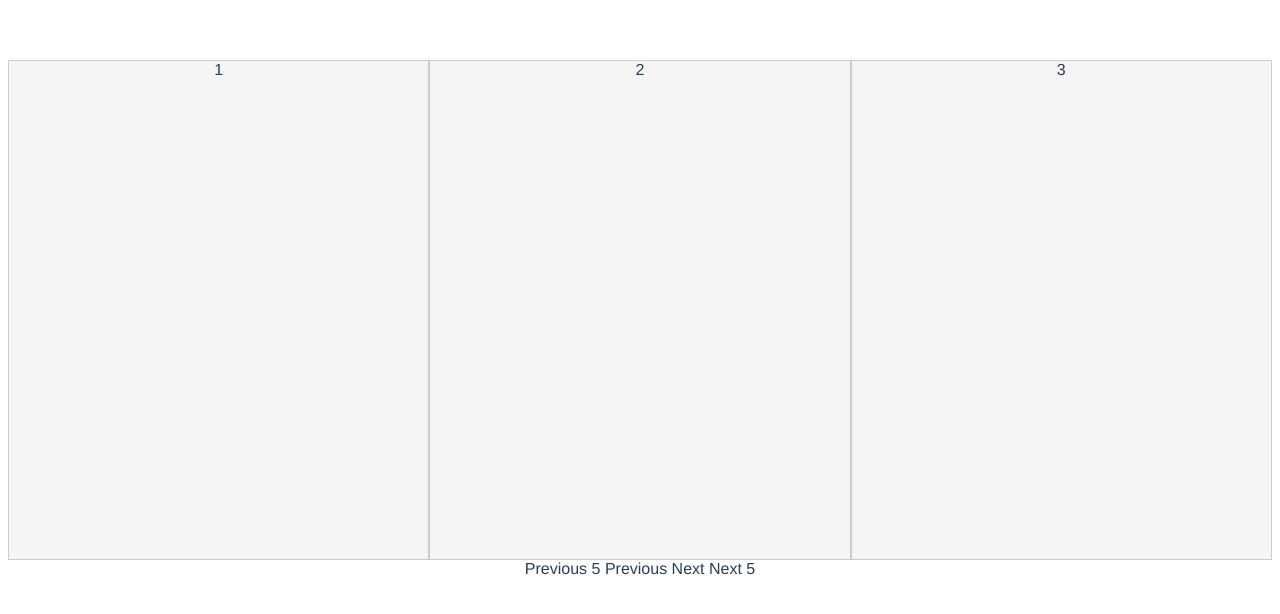
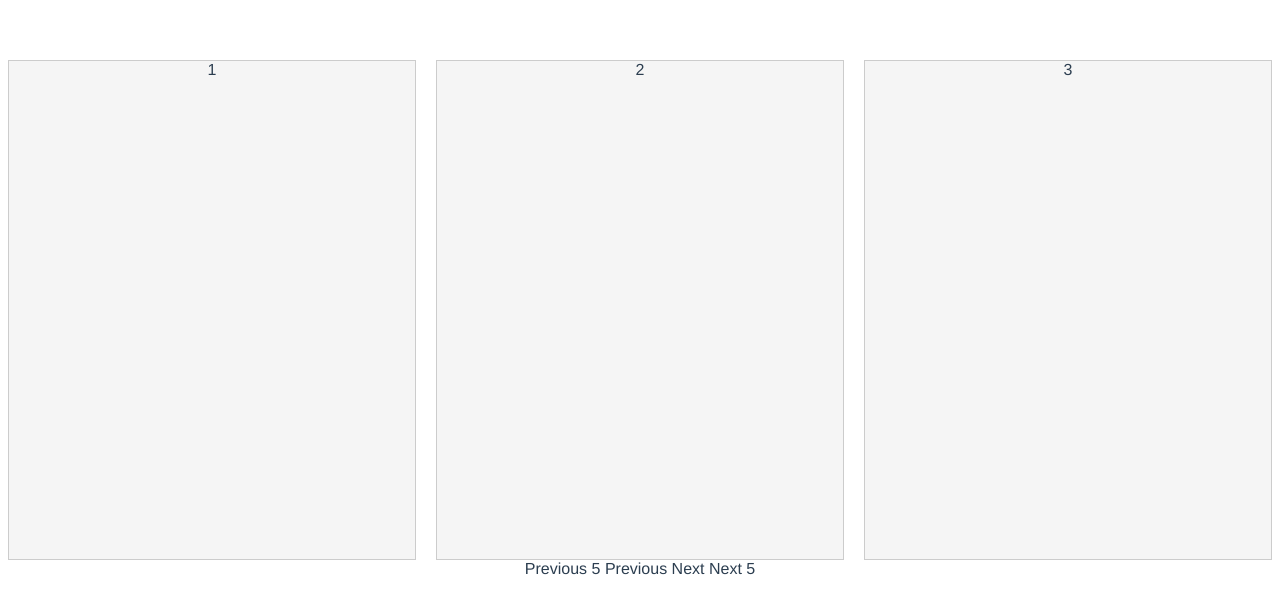
Before and after one commit to wolfrstrudel/vue-carousel, a Vue app: page / in a window 1280 px wide. Shown: the top 614 px of the page. Built offline with nearby package versions, Linux system fonts and the light colour scheme.

Commit message:
Add prop to determine the space between slides. Begin development on running calculations on window resize.

```diff
--- a/src/components/Carousel.vue
+++ b/src/components/Carousel.vue
@@ -1,13 +1,13 @@
 <template>
-	<div ref="theCarousel" class="carousel">
-		<div :style="wrapperStyle" class="carousel-wrapper">
+	<div ref="theCarousel" class="carousel-wrapper">
+		<div :style="carouselStyle" class="carousel">
 			<div
 				v-for="(slide, index) in activeSlides"
 				:key="index"
-				:style="{'transform': `translateX(${calculateSlidePosition(index)})`}"
-				class="slide"
-				>
-				<div class="slide-wrapper">
+				:style="slideWrapperStyle"
+				class="slide-wrapper"
+			>
+				<div class="slide">
 					{{ slide }}
 				</div>
 			</div>
@@ -42,7 +42,15 @@ export default {
 		},
 		lazyLoadedSlides: {
 			type: Boolean,
-			default: true
+			default: false
+		},
+		transitionSpeed: {
+			type: Number,
+			default: 1000
+		},
+		spaceBetweenSlides: {
+			type: Number,
+			default: 20
 		}
 	},
 	data() {
@@ -59,15 +67,26 @@ export default {
 		}
 	},
 	mounted() {
+		window.addEventListener("resize", this.onResize);
 		this.calculateSlideWidth();
 	},
 	computed: {
-		wrapperStyle() {
+		carouselStyle() {
 			let style = {};
 
-			style["flex-basis"] = this.slideWidth + "px";
-			style.transform = `translateX(${this.currentPage * -100}%)`;
-			style.transition = "transform 1s ease-out";
+			style.transform = `translateX(calc(${this.currentPage * -100}% - ${this.currentPage * this.spaceBetweenSlides}px )`;
+			style.transition = `transform ${this.transitionSpeed / 1000}s ease-out`;
+
+			return style;
+		},
+		slideWrapperStyle() {
+			let style = {};
+
+			style.width = this.slideWidth + "px";
+			style["margin-right"] = this.spaceBetweenSlides + "px";
+
+			style.transform = [];
+			style.transform.push(`translateX(${this.calculateSlidePosition()}px)`);
 
 			return style;
 		},
@@ -89,6 +108,9 @@ export default {
 		}
 	},
 	methods: {
+		onResize() {
+			this.calculateSlideWidth();
+		},
 		advance(value) {
 			if (this.currentPage + value < 0) {
 				this.currentPage = 0;
@@ -101,32 +123,35 @@ export default {
 		calculateSlideWidth() {
 			let carousel = this.$refs.theCarousel;
 
-			this.slideWidth = carousel.offsetWidth / this.slidesPerPage;
+			this.slideWidth = carousel.offsetWidth / this.slidesPerPage - ((this.slidesPerPage - 1) * this.spaceBetweenSlides / this.slidesPerPage);
 		},
-		// For Lazy Loading Slides
 		calculateSlidePosition(index) {
-			return (this.currentPage - 1 >= 0 ? this.currentPage - 1 : 0)  * this.slidesPerPage * this.slideWidth + "px";
+			if(this.lazyLoadedSlides) {
+				return (this.currentPage - 1 >= 0 ? this.currentPage - 1 : 0)  * this.slidesPerPage * this.slideWidth;
+			} else {
+				return 0;
+			}
+
 		}
 	}
 }
 </script>
 
 <style scoped>
-	.carousel {
+	.carousel-wrapper {
 		position: relative;
 		width: 100%;
 		overflow: hidden;
 		box-sizing: border-box;
 	}
 
-	.carousel-wrapper {
+	.carousel {
 		display: flex;
 		flex-direction: row;
 		width: 100%;
 	}
 
-	.slide {
-		flex-basis: inherit;
+	.slide-wrapper {
 		flex-grow: 0;
 		flex-shrink: 0;
 		height: 500px;
```
